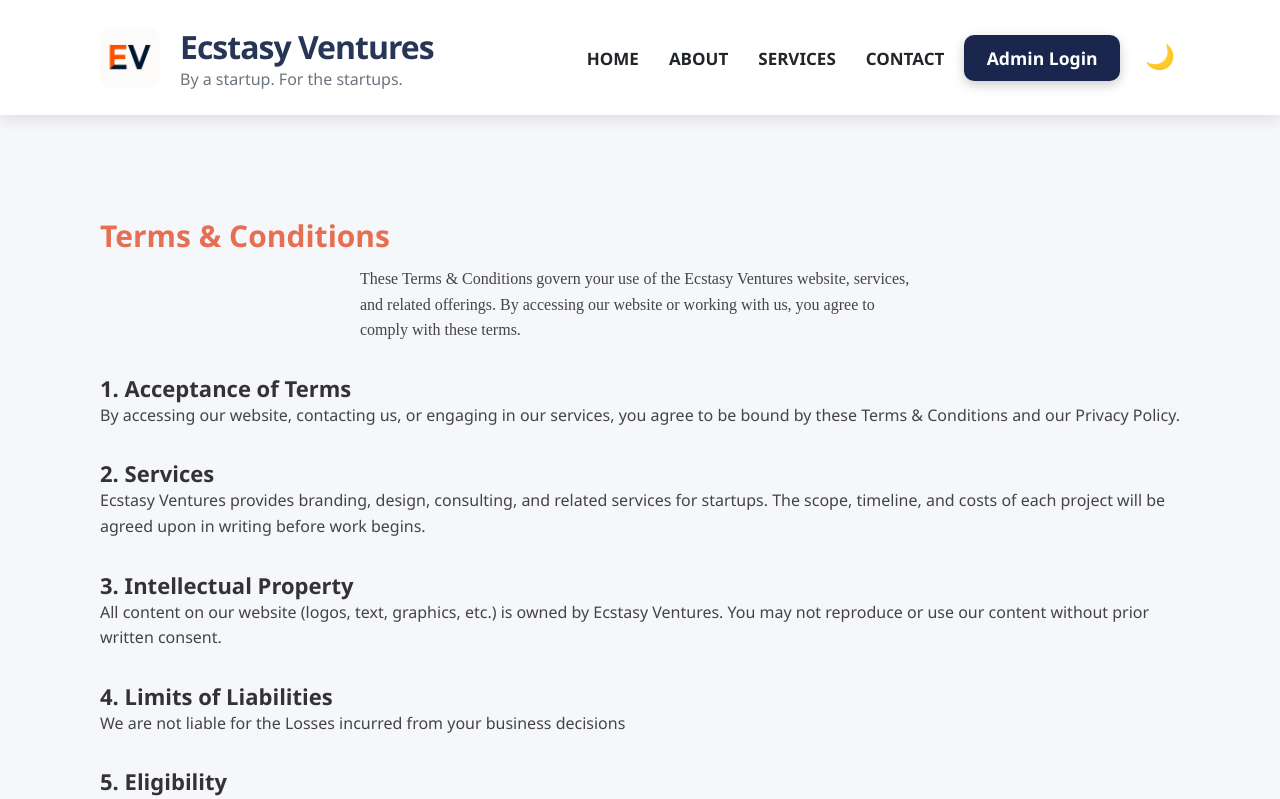
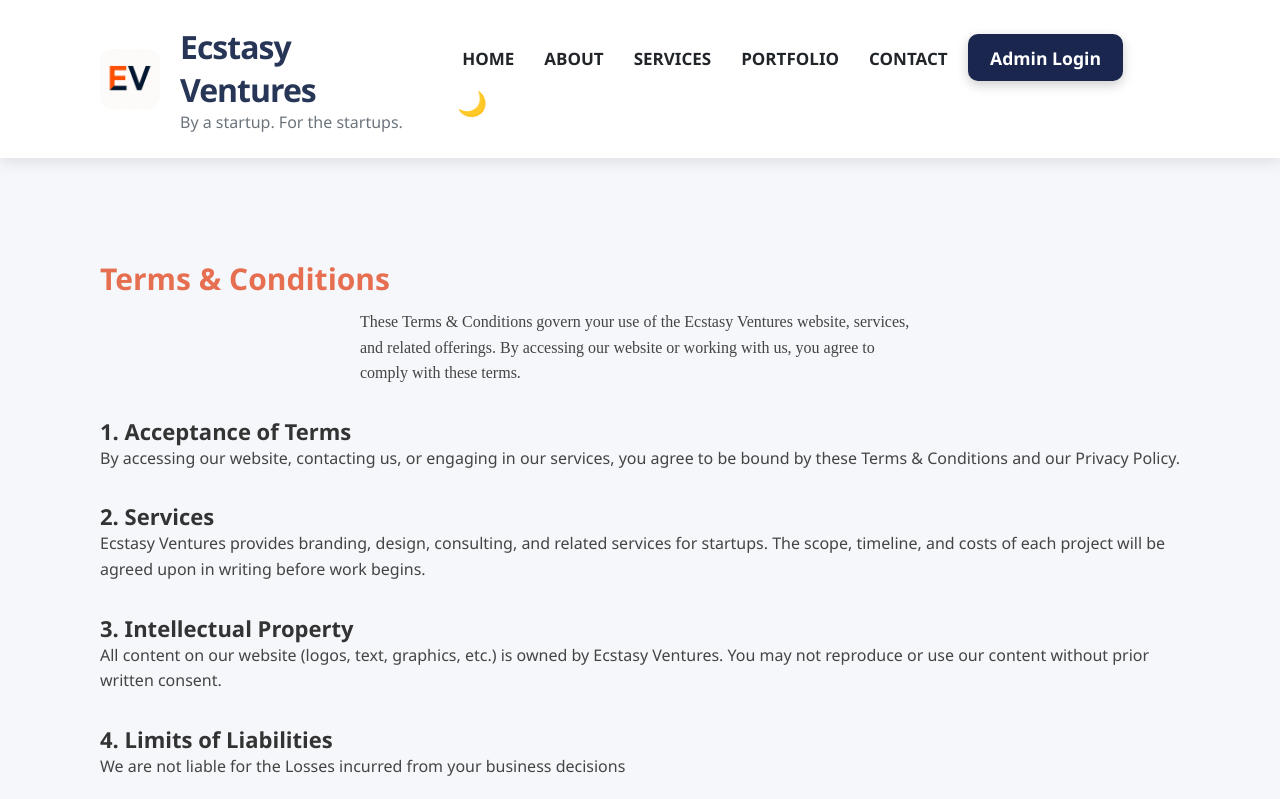
Before and after one commit to EcstasyVentures/EcstasyVentures, a React (Create React App) app: page /terms in a window 1280 px wide. Shown: the top 799 px of the page. Built offline with nearby package versions, Linux system fonts and the light colour scheme.

Commit message:
update in header

```diff
--- a/src/components/Header.jsx
+++ b/src/components/Header.jsx
@@ -48,7 +48,7 @@ export default function Header() {
                     <Link to="/">Home</Link>
                     <Link to="/about">About</Link>
                     <Link to="/services">Services</Link>
-                    {/* <Link to="/portfolio">Portfolio</Link> */}
+                    <Link to="/portfolio">Portfolio</Link>
                     <Link to="/contact">Contact</Link>
                     <button
                         className="admin-btn"
```
